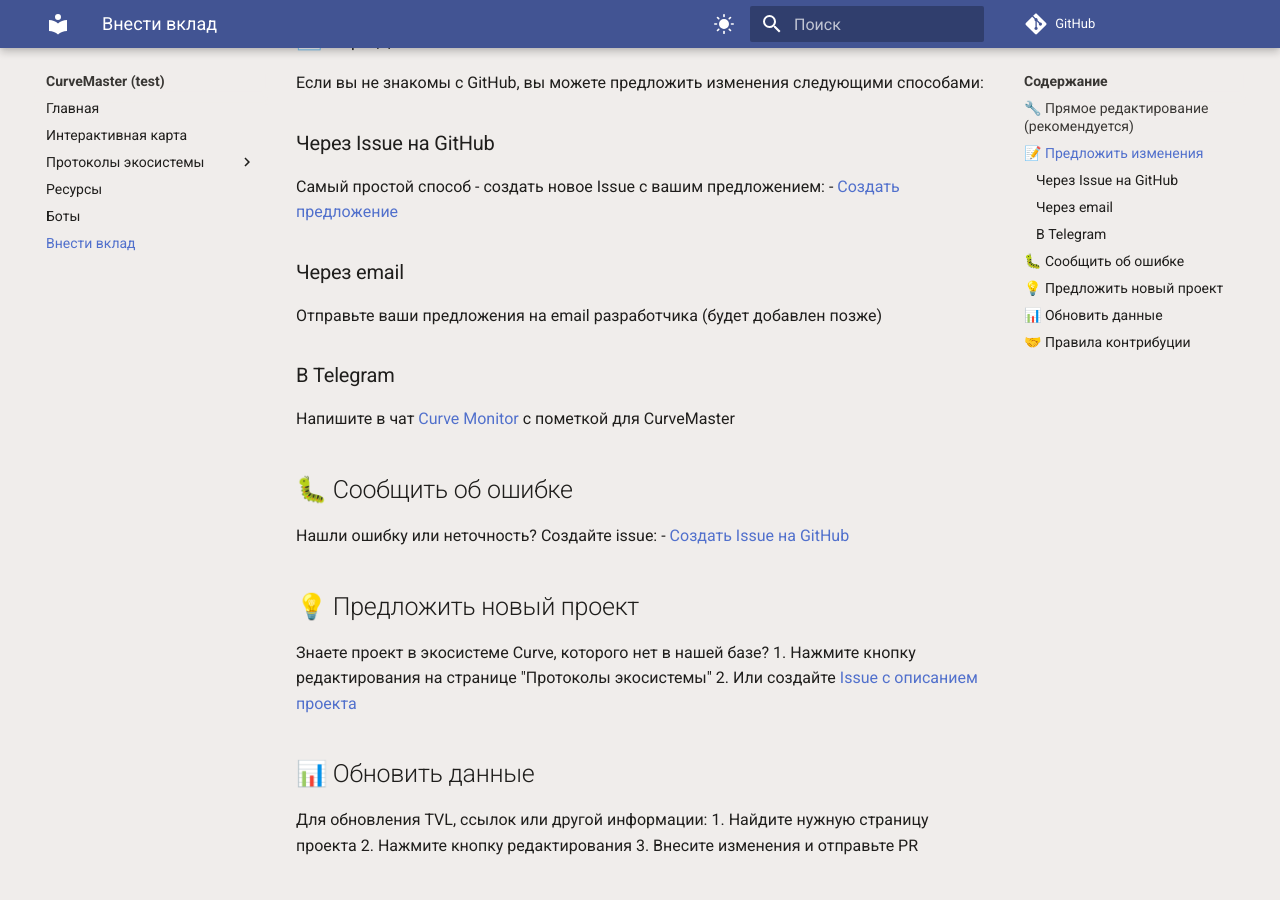
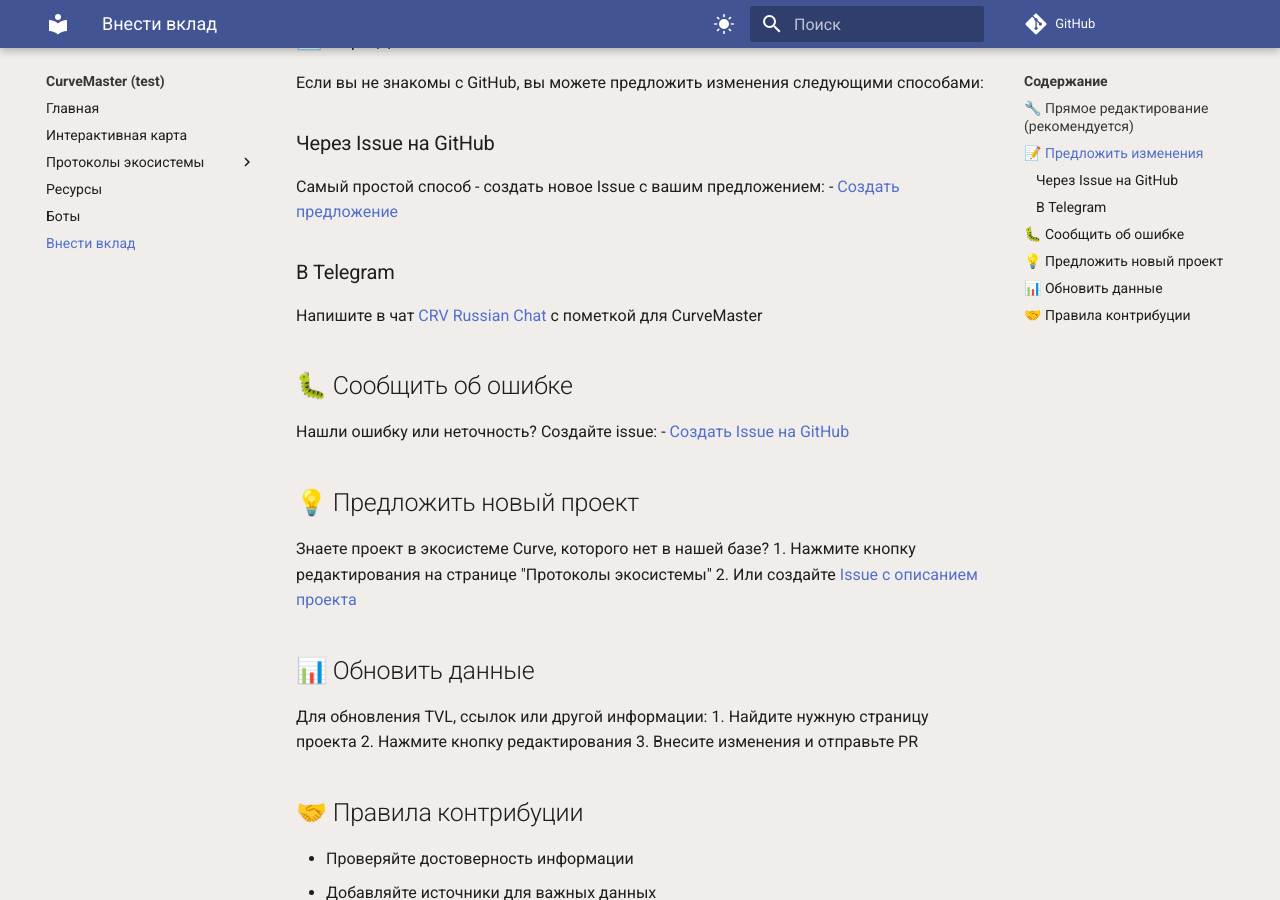
Before and after one commit to nikcrv/curvemaster, an MkDocs documentation site: the page built from docs/contribute.md, in a window 1280 px wide and 900 px high, scrolled down 394 px. Built offline with MkDocs 1.6.1 and Material for MkDocs 9.7.7, drawn with Linux system fonts in a browser that asks for light colours; a script that is not in the unit is left out; comment, search, counter and statistics services are not loaded.

Commit message:
Обновлена контактная информация на странице контрибуции
- Изменен Telegram чат на CRV Russian Chat (https://t.me/crvrussianchat)
- Удален раздел с email как ненужный

🤖 Generated with [Claude Code](https://claude.ai/code)

Co-Authored-By: Claude <noreply@anthropic.com>

```diff
--- a/docs/contribute.md
+++ b/docs/contribute.md
@@ -17,11 +17,8 @@
 Самый простой способ - создать новое Issue с вашим предложением:
 - [Создать предложение](https://github.com/nikcrv/curvemaster/issues/new?title=Предложение:&body=Опишите%20ваше%20предложение%20здесь)
 
-### Через email
-Отправьте ваши предложения на email разработчика (будет добавлен позже)
-
 ### В Telegram
-Напишите в чат [Curve Monitor](https://t.me/curve_monitor) с пометкой для CurveMaster
+Напишите в чат [CRV Russian Chat](https://t.me/crvrussianchat) с пометкой для CurveMaster
 
 ## 🐛 Сообщить об ошибке
 
```
